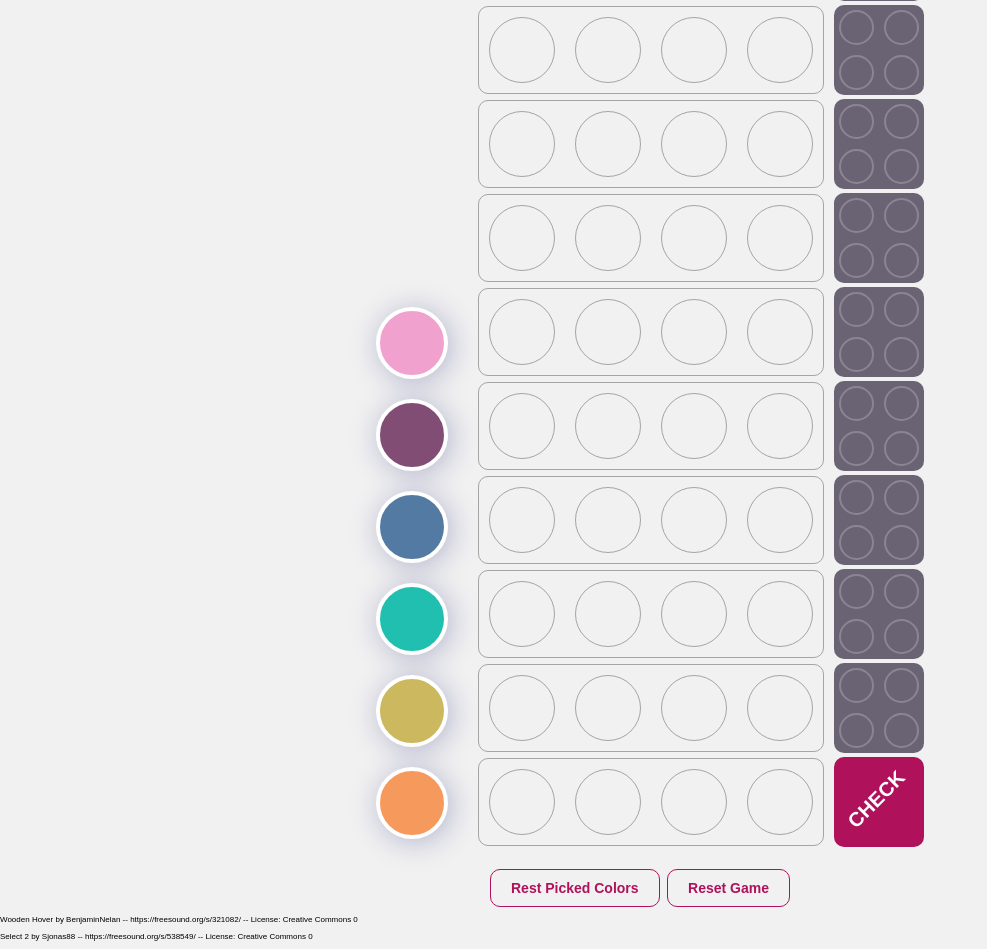
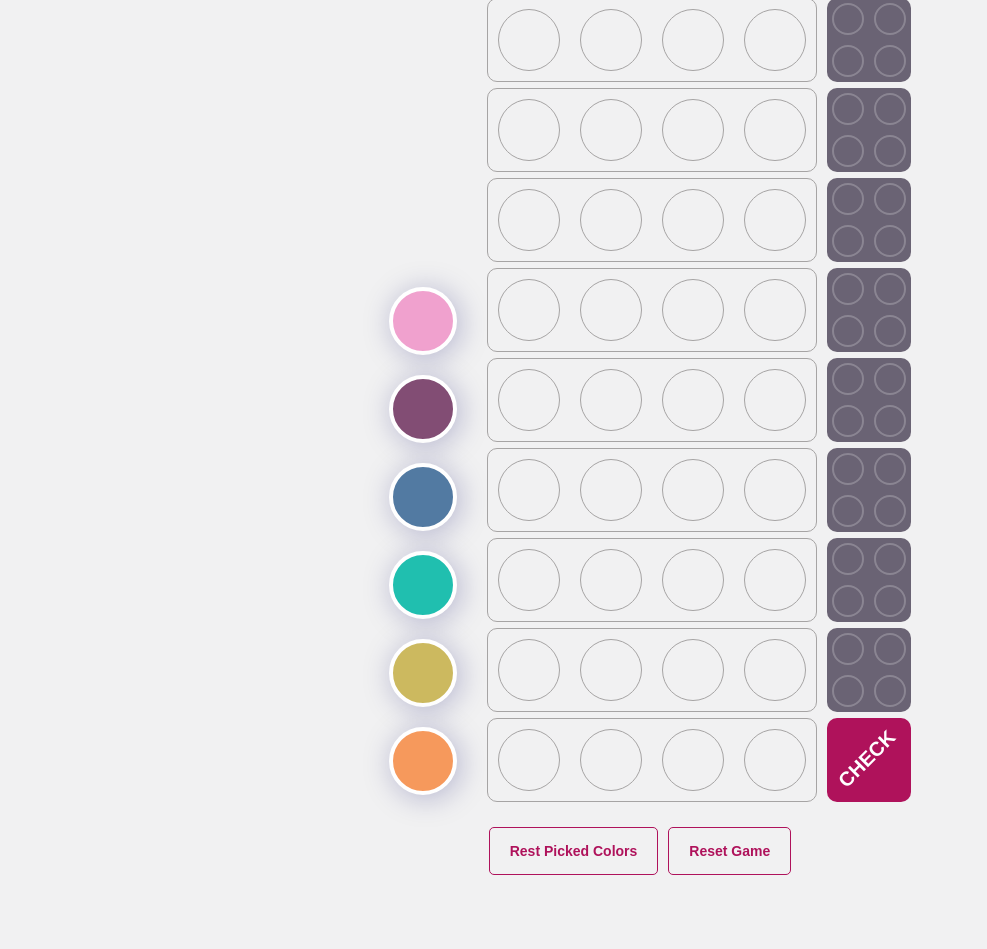
Before and after one commit to NatashaRodic/mastermind, a plain HTML site: page index.html in a window 1280 px wide. Shown: the part 309-1258 px from the top of the page, without its empty margins (0-987 px from the left). After the commit the page ends 1204 px from the top, so only its background shows below. Drawn offline with Linux system fonts and the light colour scheme.

Commit message:
Improve responsiveness of the app

```diff
--- a/index.html
+++ b/index.html
@@ -192,8 +192,8 @@
 
         </div>
 
-        <p>Wooden Hover by BenjaminNelan -- https://freesound.org/s/321082/ -- License: Creative Commons 0</p>
-        <p> Select 2 by Sjonas88 -- https://freesound.org/s/538549/ -- License: Creative Commons 0</p>
+        <!-- <p>Wooden Hover by BenjaminNelan -- https://freesound.org/s/321082/ -- License: Creative Commons 0</p>
+        <p> Select 2 by Sjonas88 -- https://freesound.org/s/538549/ -- License: Creative Commons 0</p> -->
 
     </div>
 
--- a/script.js
+++ b/script.js
@@ -75,9 +75,8 @@ function handleCheck(e) {
 function handleResetGame(e) {
     init()
     resetCombinationBoard();
-    renderPickedCombinationBoard();
+    renderWinningMessage()
     pickedCombinationBoard = []
-
     //remove classes from player boards
     const circles = [...document.querySelectorAll('.playersBoard .board > div')]
     circles.forEach((el) => {
@@ -88,7 +87,7 @@ function handleResetGame(e) {
     squares.forEach((el) => {
         el.classList.remove("true", "false")
     })
-
+    message.innerText = ''
 
 }
 
--- a/style.css
+++ b/style.css
@@ -10,8 +10,6 @@
     /* TEXT VARIABLES */
     --text-black: #252528;
     --text-white: #FFFFFF;
-    /* --body-font: 'Inter';
-    --heading-font: 'Lobster'; */
     --standard-width: 1144px;
 
     --standard-border-radius: 10px;
@@ -61,8 +59,8 @@ h2 {
 
 .board div {
     border: 1px solid var(--standard-border);
-    height: 20px;
-    width: 20px;
+    height: 30px;
+    width: 30px;
     border-radius: var(--circle-border-radius);
     margin: 10px
 }
@@ -91,8 +89,8 @@ h2 {
     display: grid;
     grid-template-columns: 1fr 1fr;
     grid-template-rows: 1fr 1fr;
-    width: 44px;
-    height: 44px;
+    width: 50px;
+    height: 50px;
     grid-gap: 10px;
 
     background-color: rgba(78, 70, 89, 0.824);
@@ -116,7 +114,6 @@ h2 {
     flex-direction: column;
     width: 10px;
     order: 1;
-    margin-bottom: 28px;
     background-color: transparent;
 }
 
@@ -137,11 +134,12 @@ h2 {
 /* Button Styles */
 
 #check {
-    width: 40px;
-    height: 40px;
+    width: 50px;
+    height: 50px;
     background-color: #af125b;
     padding: 10px 0px;
-    padding-top: 14px;
+    padding-left: 3px;
+    padding-top: 16px;
     border-radius: var(--standard-border-radius);
     box-sizing: border-box;
 }
@@ -165,23 +163,24 @@ h2 {
 }
 
 .controlButtons {
-    max-width: 300px;
+    max-width: 250px;
     margin: 0 auto;
-    margin-top: 20px;
+    margin-top: 10px;
     display: flex;
     align-items: center;
-    justify-content: space-between;
+    justify-content: center;
 }
 
 .controlButton {
     color: var(--main-bg-pink);
     background-color: var(--button-color);
     border: 1px solid var(--main-bg-pink);
-    padding: 10px 20px;
+    padding: 5px 7px;
     display: inline-block;
-    border-radius: var(--standard-border-radius);
+    margin: 2px 5px;
+    border-radius: 5px;
     font-weight: 700;
-    font-size: 14px;
+    font-size: 10px;
 }
 
 .controlButton:hover {
@@ -251,28 +250,84 @@ h2 {
 }
 
 
-@media only screen and (min-width: 600px) {
+/* Media Query for low resolution  Tablets, Ipads */
+@media (min-width: 481px) and (max-width: 767px) {
     h1 {
-        padding-left: 30px;
-        font-size: 48px;
+        padding-left: 60px;
+        font-size: 40px;
     }
 
     .f-board,
     .board div {
-        width: 64px;
-        height: 64px;
+        width: 50px;
+        height: 50px;
     }
 
     .f-board {
-        width: 90px;
-        height: 90px;
+        width: 70px;
+        height: 70px;
+    }
+
+    #check {
+        padding-top: 24px;
+        padding-left: 2px;
+        width: 70px;
+        height: 70px;
+    }
+
+    #check .button {
+        font-size: 16px;
+    }
+
+    .sampleBoard {
+        flex-direction: column;
+        width: auto;
+        order: 1;
+        margin-bottom: 0px;
+    }
+
+    .controlButtons {
+        max-width: 300px;
+    }
+
+    .controlButton {
+        padding: 10px 20px;
+        font-size: 12px;
+    }
+}
+
+
+/* Media Query for Desktops */
+@media only screen and (min-width: 768px) {
+    h1 {
+        padding-left: 50px;
+        font-size: 48px;
+    }
+
+    .board div {
+        border: 1px solid var(--standard-border);
+        height: 30px;
+        width: 30px;
+        border-radius: var(--circle-border-radius);
+        margin: 10px
+    }
+
+    .f-board,
+    .board div {
+        width: 60px;
+        height: 60px;
+    }
+
+    .f-board {
+        width: 84px;
+        height: 84px;
     }
 
     #check {
         padding-top: 26px;
-        padding-left: 5px;
-        width: 90px;
-        height: 90px;
+        padding-left: 3px;
+        width: 84px;
+        height: 84px;
     }
 
     #check .button {
@@ -287,11 +342,13 @@ h2 {
     }
 
     .controlButtons {
-        max-width: 300px;
-        font-size: 22px;
+        max-width: 350px;
+        margin-top: 20px;
+    }
+
+    .controlButton {
+        margin-bottom: 20px;
+        padding: 15px 20px;
+        font-size: 14px;
     }
 }
-
-p {
-    font-size: 8px;
-}
```
